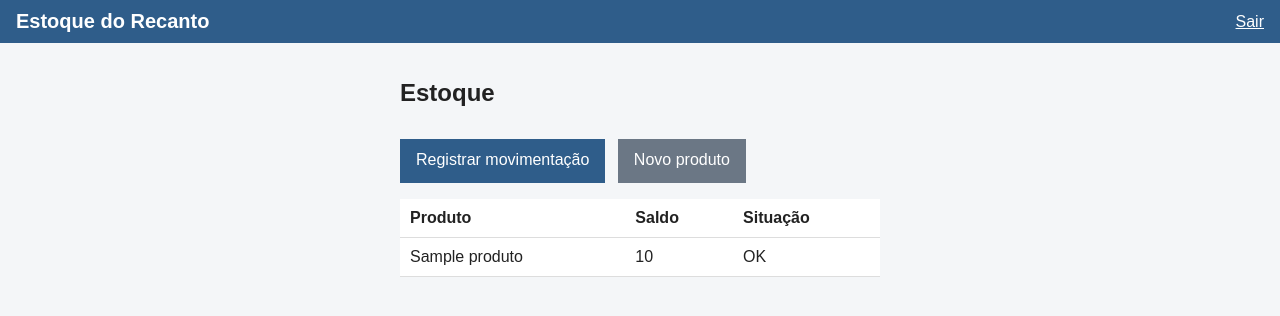
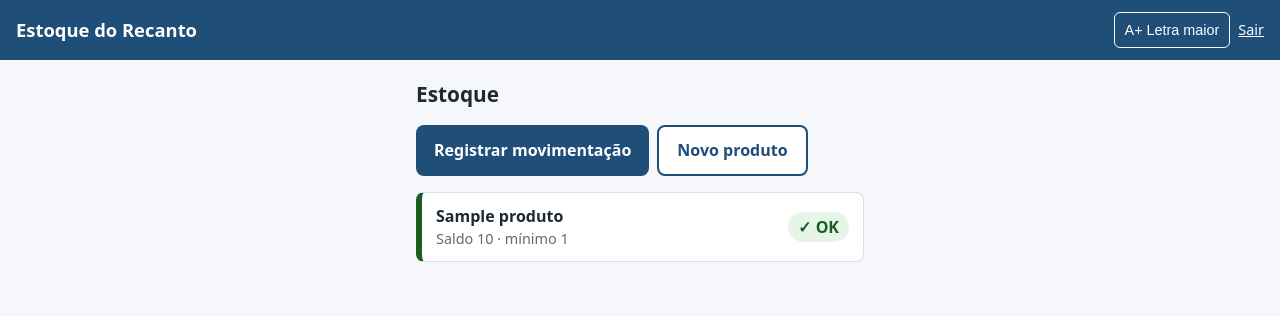
Before and after one commit to yasfacu361/estoque-recanto, a Flask app: page / in a window 1280 px wide. Shown: the top 316 px of the page. Run offline with Flask 3, Linux system fonts and the light colour scheme; the visitor is signed in with stand-in values (Sample User, id 1); tables that the repository leaves empty hold one stand-in row (values such as "Sample post").

Commit message:
style: visual em cartoes, selo Repor com icone e botao de letra maior

```diff
--- a/static/style.css
+++ b/static/style.css
@@ -1,17 +1,31 @@
-body { font-family: Arial, sans-serif; margin: 0; background: #f4f6f8; color: #222; }
-header { display: flex; justify-content: space-between; align-items: center; background: #2f5d8a; color: #fff; padding: 10px 16px; }
-header h1 { font-size: 20px; margin: 0; }
-header a { color: #fff; }
+:root { --azul: #1f4e79; --azul-claro: #e8f0f8; --vermelho: #b3261e; --verde: #1b5e20; --cinza: #5f6b78; --borda: #d9dee4; }
+* { box-sizing: border-box; }
+body { font-family: system-ui, "Segoe UI", Arial, sans-serif; margin: 0; background: #f5f7fa; color: #1f2933; font-size: 16px; line-height: 1.4; }
+body.letra-grande { font-size: 20px; }
+header { display: flex; justify-content: space-between; align-items: center; gap: 8px; background: var(--azul); color: #fff; padding: 12px 16px; }
+header h1 { font-size: 1.15em; margin: 0; }
+header nav { display: flex; gap: 8px; align-items: center; }
+header a, .botao-fonte { color: #fff; font-size: 0.9em; }
+.botao-fonte { background: transparent; border: 1px solid #fff; border-radius: 6px; min-height: 36px; padding: 4px 10px; cursor: pointer; }
 main { max-width: 480px; margin: 0 auto; padding: 16px; }
-label, legend { display: block; margin-top: 12px; font-weight: bold; }
-input, select { width: 100%; min-height: 44px; font-size: 16px; box-sizing: border-box; }
-fieldset { border: 0; padding: 0; }
-fieldset label { font-weight: normal; }
-fieldset input { width: auto; min-height: auto; }
-.botao { display: inline-block; min-height: 44px; min-width: 44px; padding: 12px 16px; margin: 12px 8px 0 0; background: #2f5d8a; color: #fff; border: 0; font-size: 16px; text-decoration: none; box-sizing: border-box; }
-.secundario { background: #6b7785; }
-table { width: 100%; border-collapse: collapse; margin-top: 16px; background: #fff; }
-th, td { padding: 10px; border-bottom: 1px solid #ddd; text-align: left; }
-.repor { color: #b00020; font-weight: bold; }
-.erro { color: #b00020; }
-.ok { color: #1b5e20; font-weight: bold; }
+h2 { font-size: 1.3em; margin: 4px 0 12px; }
+h3 { font-size: 1.05em; margin: 20px 0 8px; }
+.cartao { background: #fff; border: 1px solid var(--borda); border-radius: 10px; padding: 16px; }
+label, legend { display: block; margin-top: 14px; font-weight: 600; }
+input, select { width: 100%; min-height: 48px; font-size: 1em; padding: 8px 10px; border: 1px solid var(--borda); border-radius: 8px; background: #fff; }
+input:focus, select:focus, .botao:focus, .botao-fonte:focus { outline: 3px solid #f2b705; outline-offset: 2px; }
+fieldset { border: 0; padding: 0; margin: 0; }
+fieldset label { display: inline-flex; align-items: center; gap: 6px; font-weight: normal; margin-right: 16px; }
+fieldset input { width: 22px; min-height: 22px; }
+.acoes { display: flex; flex-wrap: wrap; gap: 8px; margin-top: 16px; }
+.botao { display: inline-flex; align-items: center; justify-content: center; min-height: 48px; padding: 12px 18px; background: var(--azul); color: #fff; border: 0; border-radius: 8px; font-size: 1em; font-weight: 600; text-decoration: none; cursor: pointer; }
+.secundario { background: #fff; color: var(--azul); border: 2px solid var(--azul); }
+.lista { list-style: none; padding: 0; margin: 16px 0 0; }
+.lista li { display: flex; justify-content: space-between; align-items: center; gap: 8px; background: #fff; border: 1px solid var(--borda); border-left: 6px solid var(--verde); border-radius: 8px; padding: 12px 14px; margin-bottom: 8px; }
+.lista li.precisa { border-left-color: var(--vermelho); }
+.nome { font-weight: 600; }
+.saldo { color: var(--cinza); font-size: 0.9em; }
+.repor { background: #fdecea; color: var(--vermelho); border-radius: 999px; padding: 4px 10px; font-weight: 700; white-space: nowrap; }
+.situacao-ok { background: #e7f4e8; color: var(--verde); border-radius: 999px; padding: 4px 10px; font-weight: 600; }
+.erro { background: #fdecea; color: var(--vermelho); border-radius: 8px; padding: 10px 12px; }
+.ok { background: #e7f4e8; color: var(--verde); border-radius: 8px; padding: 10px 12px; font-weight: 600; }
--- a/templates/base.html
+++ b/templates/base.html
@@ -9,8 +9,29 @@
 <body>
   <header>
     <h1>Estoque do Recanto</h1>
-    {% if session.logado %}<a href="{{ url_for('sair') }}">Sair</a>{% endif %}
+    <nav>
+      <button type="button" class="botao-fonte" id="fonte" aria-pressed="false">A+ Letra maior</button>
+      {% if session.logado %}<a href="{{ url_for('sair') }}">Sair</a>{% endif %}
+    </nav>
   </header>
   <main>{% block conteudo %}{% endblock %}</main>
+  <script>
+    (function () {
+      var botao = document.getElementById("fonte");
+      function aplicar(ativo) {
+        document.body.classList.toggle("letra-grande", ativo);
+        botao.setAttribute("aria-pressed", ativo);
+        botao.textContent = ativo ? "A- Letra normal" : "A+ Letra maior";
+      }
+      var salvo = false;
+      try { salvo = localStorage.getItem("letraGrande") === "1"; } catch (e) {}
+      aplicar(salvo);
+      botao.addEventListener("click", function () {
+        var ativo = !document.body.classList.contains("letra-grande");
+        aplicar(ativo);
+        try { localStorage.setItem("letraGrande", ativo ? "1" : "0"); } catch (e) {}
+      });
+    })();
+  </script>
 </body>
 </html>
--- a/templates/estoque.html
+++ b/templates/estoque.html
@@ -1,16 +1,18 @@
 {% extends "base.html" %}
 {% block conteudo %}
 <h2>Estoque</h2>
-<a class="botao" href="{{ url_for('movimentar') }}">Registrar movimentação</a>
-<a class="botao secundario" href="{{ url_for('novo_produto') }}">Novo produto</a>
-<table>
-  <tr><th>Produto</th><th>Saldo</th><th>Situação</th></tr>
+<div class="acoes">
+  <a class="botao" href="{{ url_for('movimentar') }}">Registrar movimentação</a>
+  <a class="botao secundario" href="{{ url_for('novo_produto') }}">Novo produto</a>
+</div>
+<ul class="lista">
   {% for p in produtos %}
-  <tr>
-    <td>{{ p.nome }}</td>
-    <td>{{ p.saldo }}</td>
-    <td>{% if p.repor %}<span class="repor">⚠ Repor</span>{% else %}OK{% endif %}</td>
-  </tr>
+  <li class="{{ 'precisa' if p.repor }}">
+    <span><span class="nome">{{ p.nome }}</span><br><span class="saldo">Saldo {{ p.saldo }} · mínimo {{ p.estoque_minimo }}</span></span>
+    {% if p.repor %}<span class="repor">⚠ Repor</span>{% else %}<span class="situacao-ok">✓ OK</span>{% endif %}
+  </li>
+  {% else %}
+  <li>Nenhum produto cadastrado ainda.</li>
   {% endfor %}
-</table>
+</ul>
 {% endblock %}
```
Also changed, not shown: templates/login.html (+5 -7 lines), templates/movimentar.html (+7 -6 lines), templates/novo_produto.html (+7 -7 lines), templates/resultado.html (+8 -6 lines).
